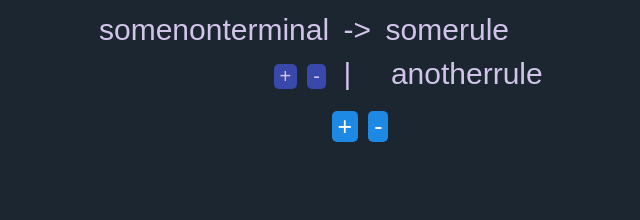
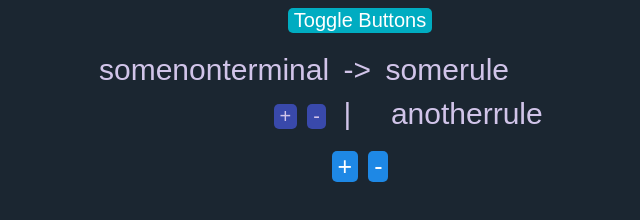
Before and after one commit to thereisatablehere/CFG_Planner, a plain HTML site: page index.html in a window 1280 px wide. Shown: the whole page, without its empty margins (280-920 px from the left). Drawn offline with Linux system fonts and the light colour scheme; a web font is replaced by a local one.

Commit message:
toggle buttons

```diff
--- a/index.html
+++ b/index.html
@@ -9,6 +9,10 @@
     <title>CFG Planner</title>
 </head>
 <body>
+    <div id="mainControls">
+        <button class="mainControlButton" onclick="toggleButtons()">Toggle Buttons</button>
+    </div>
+
     <div class="container">
         <div class="statementContainer">
             <!-- left side -->
--- a/script.js
+++ b/script.js
@@ -157,3 +157,22 @@ function removeStatement(elem) {
         statement.remove();
     }
 }
+
+let showButtons = true;
+function toggleButtons() {
+    showButtons = !(showButtons);
+
+    let buttons = document.getElementsByTagName("button");
+    for(let button of buttons) {
+        if(button.className != "mainControlButton") {
+            if(showButtons) {
+                button.style.visibility = "visible";
+                // button.style.display = "block";
+            }
+            else {
+                button.style.visibility = "hidden";
+                // button.style.display = "none";
+            }
+        }
+    }
+}
--- a/style.css
+++ b/style.css
@@ -23,10 +23,38 @@ input {
     /* background-color: orchid; */
 }
 
+button {
+    font-size: 20px;
+    border: none;
+    background-color: #3949AB;
+    border-radius: 5px;
+    margin-left: 5px;
+    margin-right: 5px;
+}
+button:hover {
+    background-color: #5C6BC0;
+    font-weight: bold;
+    cursor: pointer;
+}
+
+#mainControls {
+    display: flex;
+    flex-direction: row;
+    justify-content: center;
+    margin-bottom: 0.5em;
+}
+
+#mainControls button {
+    background-color: #00ACC1;
+    color: white;
+}
+#mainControls button:hover {
+    background-color: #26C6DA;
+}
+
 .container {
     display: flex;
     flex-direction: column;
-    margin-bottom: 0.5em;
 }
 
 .statementContainer {
@@ -70,20 +98,6 @@ input {
     margin: 0;
 }
 
-button {
-    font-size: 20px;
-    border: none;
-    background-color: #3949AB;
-    border-radius: 5px;
-    margin-left: 5px;
-    margin-right: 5px;
-}
-button:hover {
-    background-color: #5C6BC0;
-    font-weight: bold;
-    cursor: pointer;
-}
-
 .addRemoveStatement {
     display: flex;
     flex-direction: row;
```
